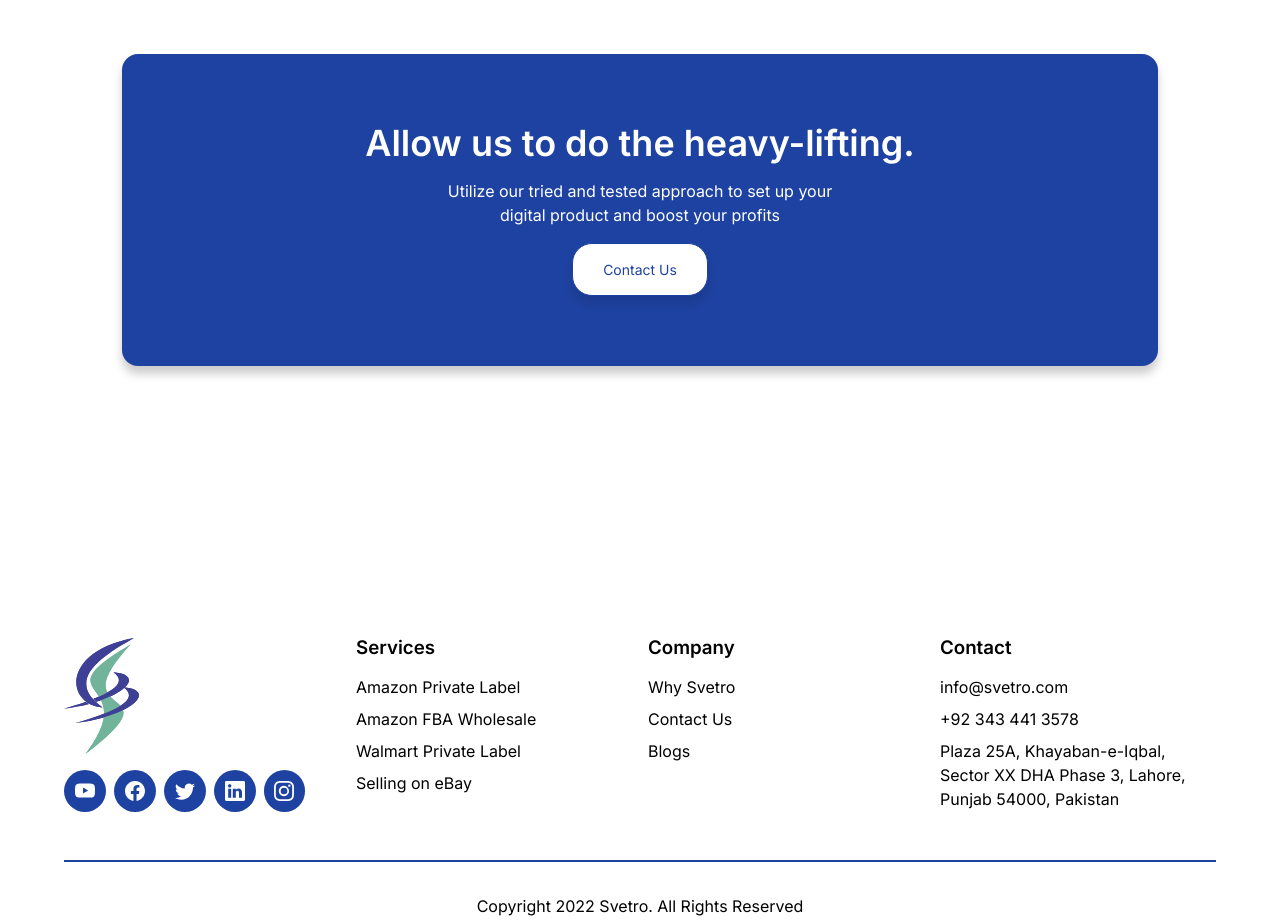
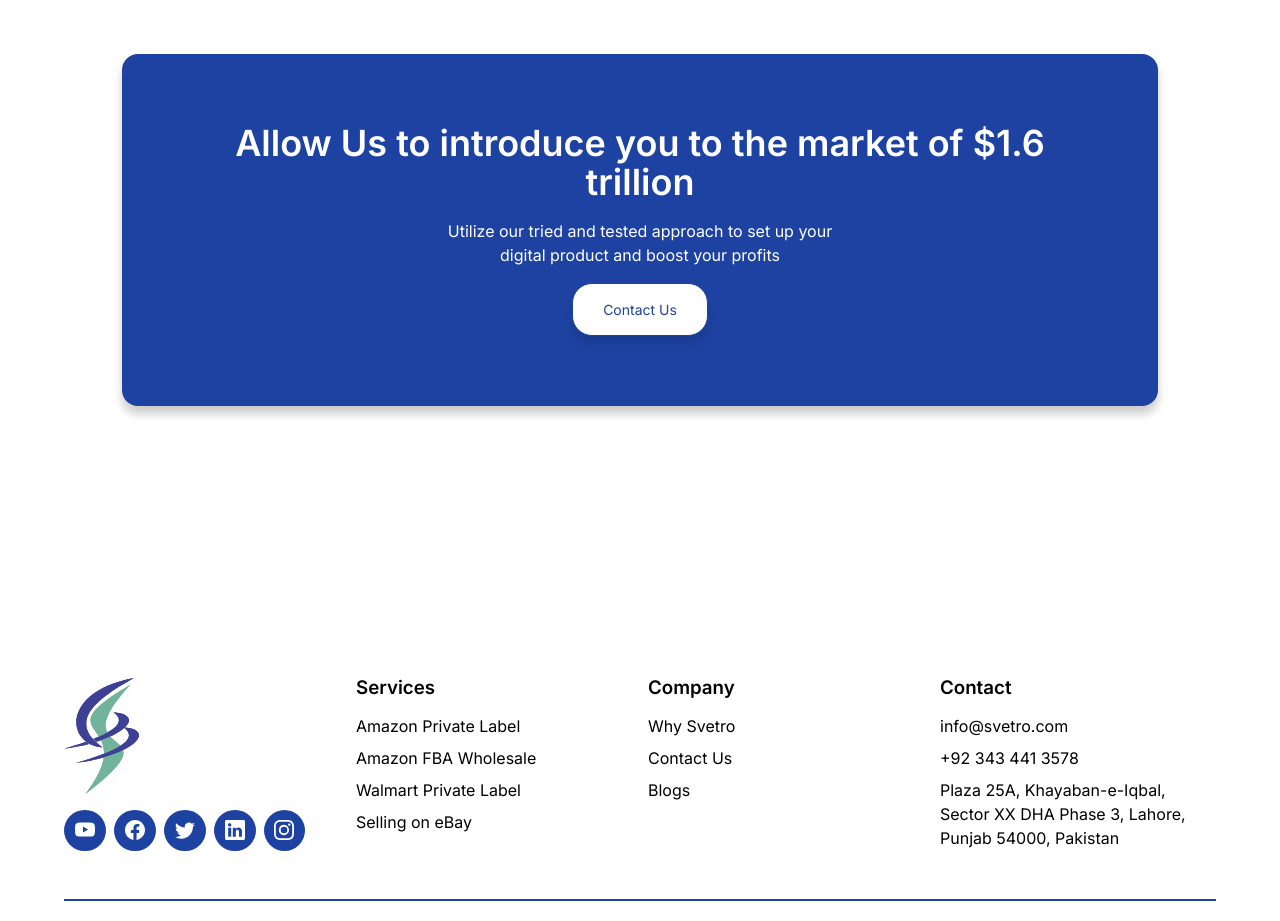
Before and after one commit to hariscs/svetro-app, a React (Create React App) app: page /fba in a window 1280 px wide. Shown: the part 2960-3881 px from the top of the page. Built offline with nearby package versions, Linux system fonts and the light colour scheme.

Commit message:
add new cards and content

```diff
--- a/src/Pages/Home.jsx
+++ b/src/Pages/Home.jsx
@@ -12,9 +12,9 @@ import Faq from '../container/Faq/Faq';
 import { images } from '../constants';
 import { motion } from 'framer-motion';
 const home = {
-	title: 'First-class, cutting-edge solutions for your business',
+	title: 'Wanna Sell More !',
 	subtitle:
-		'We discover undiscovered markets and give our clients a competitive edge.',
+		'With Svetro take your online business to the Next level, By having a competitive edge with the most skilled and capable teams by your side of Amazon and E-commerce experts of every platform.',
 	btntext: 'Get a free Consultation',
 	img: images.heroImg,
 };
--- a/src/components/ServiceCard/ServiceCard.module.css
+++ b/src/components/ServiceCard/ServiceCard.module.css
@@ -7,6 +7,7 @@
 	color: var(--clr-dark);
 	background: var(--clr-white);
 	max-width: 343px;
+	min-height: 277px;
 	transition: all 300ms ease-in;
 }
 
--- a/src/constants/images.js
+++ b/src/constants/images.js
@@ -27,7 +27,6 @@ import b2 from '../assets/b2.png';
 import g1 from '../assets/g1.png';
 import g2 from '../assets/g2.png';
 
-// eslint-disable-next-line import/no-anonymous-default-export
 const images = {
 	hamburger,
 	icon_close,
--- a/src/container/Consult/Consult.jsx
+++ b/src/container/Consult/Consult.jsx
@@ -19,7 +19,7 @@ const Consult = () => {
 						}}
 					>
 						<h2 className={styles.card__text}>
-							Allow us to do the heavy-lifting.
+							Allow Us to introduce you to the market of $1.6 trillion
 						</h2>
 						<p className={styles.card__subText}>
 							Utilize our tried and tested approach to set up your digital
--- a/src/container/ServiceSection/ServiceSection.jsx
+++ b/src/container/ServiceSection/ServiceSection.jsx
@@ -9,7 +9,7 @@ const serviceData = [
 		icon: images.amazon,
 		title: 'Amazon Private Label',
 		subtitle:
-			'We will lead you to build a firm Amazon Private label account and cater to your needs as your business grows.',
+			'Build your own brand on Amazon with our advanced and top of the notch techniques.',
 		link: '/amazon',
 	},
 	{
@@ -25,7 +25,7 @@ const serviceData = [
 		icon: images.wallmart,
 		title: 'Walmart Private Label',
 		subtitle:
-			'We will lead you to build a firm Amazon Private label account and cater to your needs as your business grows.',
+			'Building successful Store on Walmart with highest profit margins in the market.',
 		link: '/walmart',
 	},
 	{
@@ -33,8 +33,24 @@ const serviceData = [
 		icon: images.ebay,
 		title: 'Selling on eBay',
 		subtitle:
-			'We will lead you to build a firm Amazon Private label account and cater to your needs as your business grows.',
+			'Become a successful seller on Ebay with our optimized ranking strategies.',
 		link: '/ebay',
+	},
+	{
+		id: 5,
+		icon: images.ebay,
+		title: 'Digital Marketing ',
+		subtitle:
+			'Boost your business and product sales by presenting it to millions of customers through the magic of our optimized blitz ranking and marketing strategies.',
+		link: '/other',
+	},
+	{
+		id: 6,
+		icon: images.ebay,
+		title: 'Website development',
+		subtitle:
+			'Develop websites with today’s advance technologies of coding and programming languages, our team offers',
+		link: '/other',
 	},
 ];
 
@@ -45,7 +61,7 @@ const ServiceSection = () => {
 				<div className={styles.serviceSection__flex}>
 					<div className={styles.serviceSection__info}>
 						<h2 className={styles.serviceSection__title}>
-							Cutting-edge solutions for your digital market
+							We have pioneer Business options for your investments.
 						</h2>
 						<p className={styles.serviceSection__subtitle}>
 							We comb through the market to find the perfect place for your
--- a/src/container/ServiceSection/ServiceSection.module.css
+++ b/src/container/ServiceSection/ServiceSection.module.css
@@ -31,7 +31,7 @@
 
 .serviceSection__subtitle {
 	max-width: 55ch;
-	margin-inline: auto;
+	margin: 0 auto;
 }
 
 .serviceSection__cards {
@@ -58,6 +58,14 @@
 	.serviceSection__cards {
 		grid-template-columns: repeat(4, 1fr);
 	}
+
+	.serviceSection__cards div:nth-child(5) {
+		grid-column: 2/3;
+	}
+
+	.serviceSection__cards div:nth-child(6) {
+		grid-column: 3/4;
+	}
 	.serviceSection::before {
 		bottom: -46px;
 	}
--- a/src/container/Stats/Stats.jsx
+++ b/src/container/Stats/Stats.jsx
@@ -18,16 +18,16 @@ const Stats = () => {
 				>
 					<div className={styles.stats__info}>
 						<h2 className={styles.stats__title}>
-							We are not just talk. We have the stats to prove it.
+							We are not just talking. We have the stats to prove it.
 						</h2>
 					</div>
 					<div className={styles.stats__cards}>
 						<div className={styles.stats__card}>
-							<h3 className={styles.stats__cardTitle}>800+</h3>
+							<h3 className={styles.stats__cardTitle}>400+</h3>
 							<p className={styles.stats__cardInfo}>Satisfied Clients</p>
 						</div>
 						<div className={styles.stats__card}>
-							<h3 className={styles.stats__cardTitle}>1.5+</h3>
+							<h3 className={styles.stats__cardTitle}>1.8+</h3>
 							<p className={styles.stats__cardInfo}>Years Working</p>
 						</div>
 					</div>
--- a/src/container/TrackRecord/TrackRecord.jsx
+++ b/src/container/TrackRecord/TrackRecord.jsx
@@ -8,15 +8,14 @@ const card = [
 		id: 1,
 		title: 'Excellent project delivery',
 		subtitle:
-			'We have delivered numerous successful projects around the globe to our clients',
+			'Till now we have delivered numerous successful projects around the globe to our valuable customers with Zero negative feedback.',
 		icon: images.globe,
 		bgClr: '#a5c2f5',
 	},
 	{
 		id: 2,
-		title: 'Customer care card',
-		subtitle:
-			'We have delivered numerous successful projects around the globe to our clients',
+		title: 'Customer Support',
+		subtitle: 'We provide 24/7 customer support with reply time of 1 hour.',
 		icon: images.customer,
 		bgClr: '#FEF1E2',
 	},
@@ -24,7 +23,7 @@ const card = [
 		id: 3,
 		title: 'Customer Satifaction',
 		subtitle:
-			'We have delivered numerous successful projects around the globe to our clients',
+			'We have a velocity of 60% repeat customers, At svetro customer satisfaction is a priority.',
 		icon: images.handshake,
 		bgClr: '#D3F7E0',
 	},
@@ -32,7 +31,7 @@ const card = [
 		id: 4,
 		title: 'Experienced experts',
 		subtitle:
-			'We have delivered numerous successful projects around the globe to our clients',
+			'We have teams of an average 1.5 years of experience at market places like Amazon, Walmart and Ebay.',
 		icon: images.expert,
 		bgClr: '#A5C2F5',
 	},
@@ -54,7 +53,7 @@ const TrackRecord = () => {
 					}}
 				>
 					<h2 className={styles.trackSection__title}>
-						We have the track-record
+						We have maintained a Perfect track record.
 					</h2>
 					<p className={styles.trackSection__subtitle}>
 						Finding the right people to cater to the growing needs of your
```
Also changed, not shown: package.json (indentation only).
